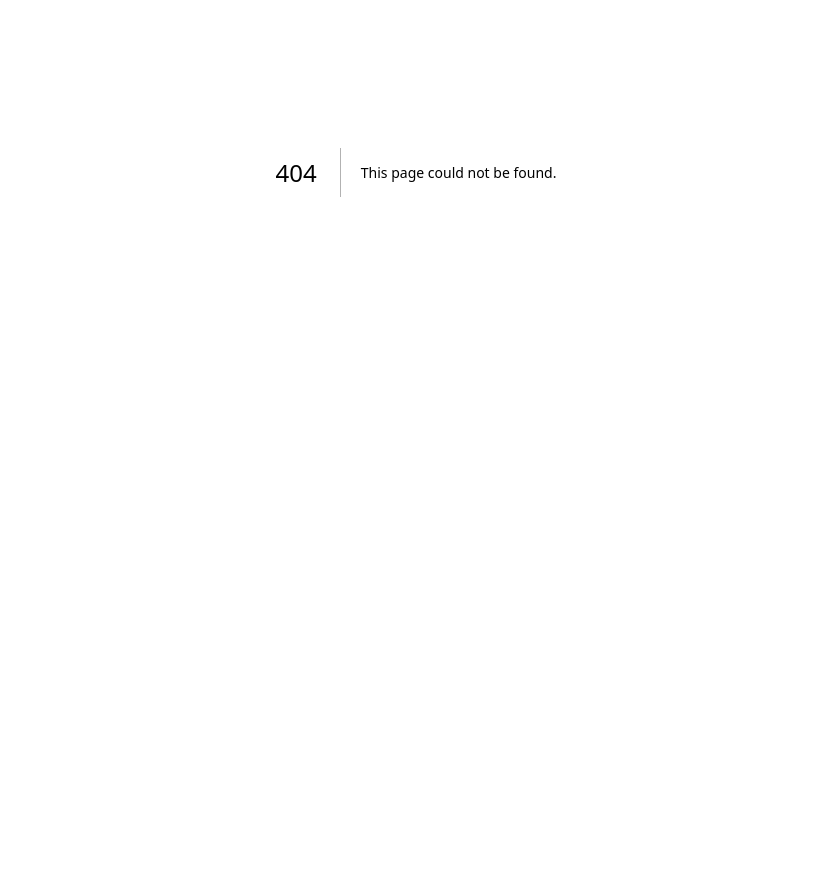
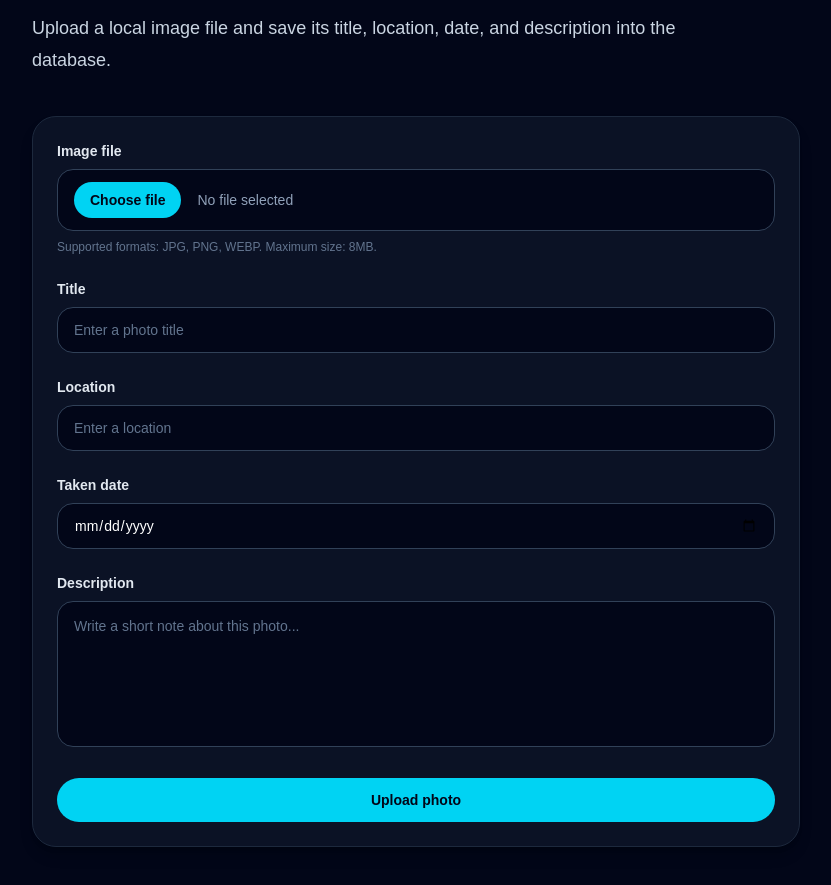
Before and after one commit to Louis8128/NEON-MOON, a Next.js app: page /photos/upload in a window 1280 px wide. Before the commit this address had no page. Shown: the part 299-1184 px from the top of the page, without its empty margins (224-1055 px from the left). Before the commit the page ends 871 px from the top, so only its background shows below. Built offline with nearby package versions, Linux system fonts and the light colour scheme.

Commit message:
Add local photo upload feature

```diff
--- /dev/null
+++ b/src/app/api/photos/upload/route.ts
@@ -0,0 +1,111 @@
+import { randomUUID } from "crypto";
+import { mkdir, writeFile } from "fs/promises";
+import { join } from "path";
+import { NextResponse } from "next/server";
+import { prisma } from "@/lib/prisma";
+
+export const runtime = "nodejs";
+
+const MAX_FILE_SIZE = 8 * 1024 * 1024;
+
+function getImageExtension(mimeType: string) {
+  if (mimeType === "image/jpeg") {
+    return "jpg";
+  }
+
+  if (mimeType === "image/png") {
+    return "png";
+  }
+
+  if (mimeType === "image/webp") {
+    return "webp";
+  }
+
+  return null;
+}
+
+export async function POST(request: Request) {
+  try {
+    const formData = await request.formData();
+
+    const file = formData.get("file");
+    const title = formData.get("title");
+    const location = formData.get("location");
+    const description = formData.get("description");
+    const takenAt = formData.get("takenAt");
+
+    if (!(file instanceof File)) {
+      return NextResponse.json(
+        { error: "Image file is required." },
+        { status: 400 },
+      );
+    }
+
+    if (typeof title !== "string" || title.trim().length === 0) {
+      return NextResponse.json(
+        { error: "Title is required." },
+        { status: 400 },
+      );
+    }
+
+    if (file.size > MAX_FILE_SIZE) {
+      return NextResponse.json(
+        { error: "Image file is too large. Maximum size is 8MB." },
+        { status: 400 },
+      );
+    }
+
+    const extension = getImageExtension(file.type);
+
+    if (!extension) {
+      return NextResponse.json(
+        { error: "Only JPG, PNG, and WEBP images are supported." },
+        { status: 400 },
+      );
+    }
+
+    const fileName = `${randomUUID()}.${extension}`;
+    const uploadDir = join(process.cwd(), "public", "uploads", "photos");
+    const filePath = join(uploadDir, fileName);
+
+    await mkdir(uploadDir, { recursive: true });
+
+    const arrayBuffer = await file.arrayBuffer();
+    const buffer = Buffer.from(arrayBuffer);
+
+    await writeFile(filePath, buffer);
+
+    const imageUrl = `/uploads/photos/${fileName}`;
+
+    const parsedTakenAt =
+      typeof takenAt === "string" && takenAt ? new Date(takenAt) : null;
+
+    const photo = await prisma.photo.create({
+      data: {
+        title: title.trim(),
+        imageUrl,
+        location:
+          typeof location === "string" && location.trim()
+            ? location.trim()
+            : null,
+        description:
+          typeof description === "string" && description.trim()
+            ? description.trim()
+            : null,
+        takenAt:
+          parsedTakenAt && !Number.isNaN(parsedTakenAt.getTime())
+            ? parsedTakenAt
+            : null,
+      },
+    });
+
+    return NextResponse.json(photo, { status: 201 });
+  } catch (error) {
+    console.error("Failed to upload photo:", error);
+
+    return NextResponse.json(
+      { error: "Failed to upload photo." },
+      { status: 500 },
+    );
+  }
+}
--- /dev/null
+++ b/src/app/photos/upload/page.tsx
@@ -0,0 +1,198 @@
+"use client";
+
+import { ChangeEvent, FormEvent, useState } from "react";
+import Link from "next/link";
+import { useRouter } from "next/navigation";
+
+export default function PhotoUploadPage() {
+  const router = useRouter();
+  const [error, setError] = useState("");
+  const [isSubmitting, setIsSubmitting] = useState(false);
+  const [selectedFileName, setSelectedFileName] = useState("No file selected");
+
+  function handleFileChange(event: ChangeEvent<HTMLInputElement>) {
+    const file = event.target.files?.[0];
+    setSelectedFileName(file ? file.name : "No file selected");
+  }
+
+  async function handleSubmit(event: FormEvent<HTMLFormElement>) {
+    event.preventDefault();
+
+    setError("");
+    setIsSubmitting(true);
+
+    const form = event.currentTarget;
+    const formData = new FormData(form);
+
+    try {
+      const response = await fetch("/api/photos/upload", {
+        method: "POST",
+        body: formData,
+      });
+
+      const result = await response.json();
+
+      if (!response.ok) {
+        setError(result.error ?? "Failed to upload photo.");
+        return;
+      }
+
+      form.reset();
+      setSelectedFileName("No file selected");
+
+      router.push("/photos");
+      router.refresh();
+    } catch {
+      setError("Something went wrong while uploading the photo.");
+    } finally {
+      setIsSubmitting(false);
+    }
+  }
+
+  return (
+    <main className="min-h-screen bg-slate-950 px-6 py-20 text-white">
+      <div className="mx-auto max-w-3xl">
+        <Link
+          href="/photos"
+          className="text-sm font-semibold text-cyan-300 transition hover:text-cyan-200"
+        >
+          ← Back to Photos
+        </Link>
+
+        <div className="mt-10">
+          <p className="text-xs font-semibold uppercase tracking-[0.4em] text-cyan-300">
+            Upload Photo
+          </p>
+
+          <h1 className="mt-4 text-4xl font-bold tracking-tight text-white md:text-5xl">
+            Add a new photo
+          </h1>
+
+          <p className="mt-4 max-w-2xl text-lg leading-8 text-slate-300">
+            Upload a local image file and save its title, location, date, and
+            description into the database.
+          </p>
+        </div>
+
+        <form
+          onSubmit={handleSubmit}
+          className="mt-10 space-y-6 rounded-3xl border border-slate-800 bg-slate-900/70 p-6 shadow-lg shadow-black/20"
+        >
+          <div>
+            <label
+              htmlFor="file"
+              className="block text-sm font-semibold text-slate-200"
+            >
+              Image file
+            </label>
+
+            <div className="mt-2 flex items-center gap-4 rounded-2xl border border-slate-700 bg-slate-950 px-4 py-3">
+              <input
+                id="file"
+                name="file"
+                type="file"
+                accept="image/jpeg,image/png,image/webp"
+                required
+                onChange={handleFileChange}
+                className="sr-only"
+              />
+
+              <label
+                htmlFor="file"
+                className="cursor-pointer rounded-full bg-cyan-400 px-4 py-2 text-sm font-semibold text-slate-950 transition hover:bg-cyan-300"
+              >
+                Choose file
+              </label>
+
+              <span className="min-w-0 truncate text-sm text-slate-400">
+                {selectedFileName}
+              </span>
+            </div>
+
+            <p className="mt-2 text-xs text-slate-500">
+              Supported formats: JPG, PNG, WEBP. Maximum size: 8MB.
+            </p>
+          </div>
+
+          <div>
+            <label
+              htmlFor="title"
+              className="block text-sm font-semibold text-slate-200"
+            >
+              Title
+            </label>
+            <input
+              id="title"
+              name="title"
+              type="text"
+              required
+              placeholder="Enter a photo title"
+              className="mt-2 w-full rounded-2xl border border-slate-700 bg-slate-950 px-4 py-3 text-sm text-white placeholder:text-slate-500 outline-none transition focus:border-cyan-400"
+            />
+          </div>
+
+          <div>
+            <label
+              htmlFor="location"
+              className="block text-sm font-semibold text-slate-200"
+            >
+              Location
+            </label>
+            <input
+              id="location"
+              name="location"
+              type="text"
+              placeholder="Enter a location"
+              className="mt-2 w-full rounded-2xl border border-slate-700 bg-slate-950 px-4 py-3 text-sm text-white placeholder:text-slate-500 outline-none transition focus:border-cyan-400"
+            />
+          </div>
+
+          <div>
+            <label
+              htmlFor="takenAt"
+              className="block text-sm font-semibold text-slate-200"
+            >
+              Taken date
+            </label>
+            <input
+              id="takenAt"
+              name="takenAt"
+              type="date"
+              className="mt-2 w-full rounded-2xl border border-slate-700 bg-slate-950 px-4 py-3 text-sm text-white outline-none transition focus:border-cyan-400"
+            />
+          </div>
+
+          <div>
+            <label
+              htmlFor="description"
+              className="block text-sm font-semibold text-slate-200"
+            >
+              Description
+            </label>
+            <textarea
+              id="description"
+              name="description"
+              rows={5}
+              placeholder="Write a short note about this photo..."
+              className="mt-2 w-full resize-none rounded-2xl border border-slate-700 bg-slate-950 px-4 py-3 text-sm leading-6 text-white placeholder:text-slate-500 outline-none transition focus:border-cyan-400"
+            />
+          </div>
+
+          {error && (
+            <div className="rounded-2xl border border-red-500/40 bg-red-500/10 px-4 py-3 text-sm text-red-200">
+              {error}
+            </div>
+          )}
+
+          <button
+            type="submit"
+            disabled={isSubmitting}
+            className="w-full rounded-full bg-cyan-400 px-5 py-3 text-sm font-semibold text-slate-950 transition hover:bg-cyan-300 disabled:cursor-not-allowed disabled:opacity-60"
+          >
+            {isSubmitting ? "Uploading..." : "Upload photo"}
+          </button>
+        </form>
+      </div>
+    </main>
+  );
+}
```
Also changed, not shown: 1 other file (tests, documents, lock files or other folders).
